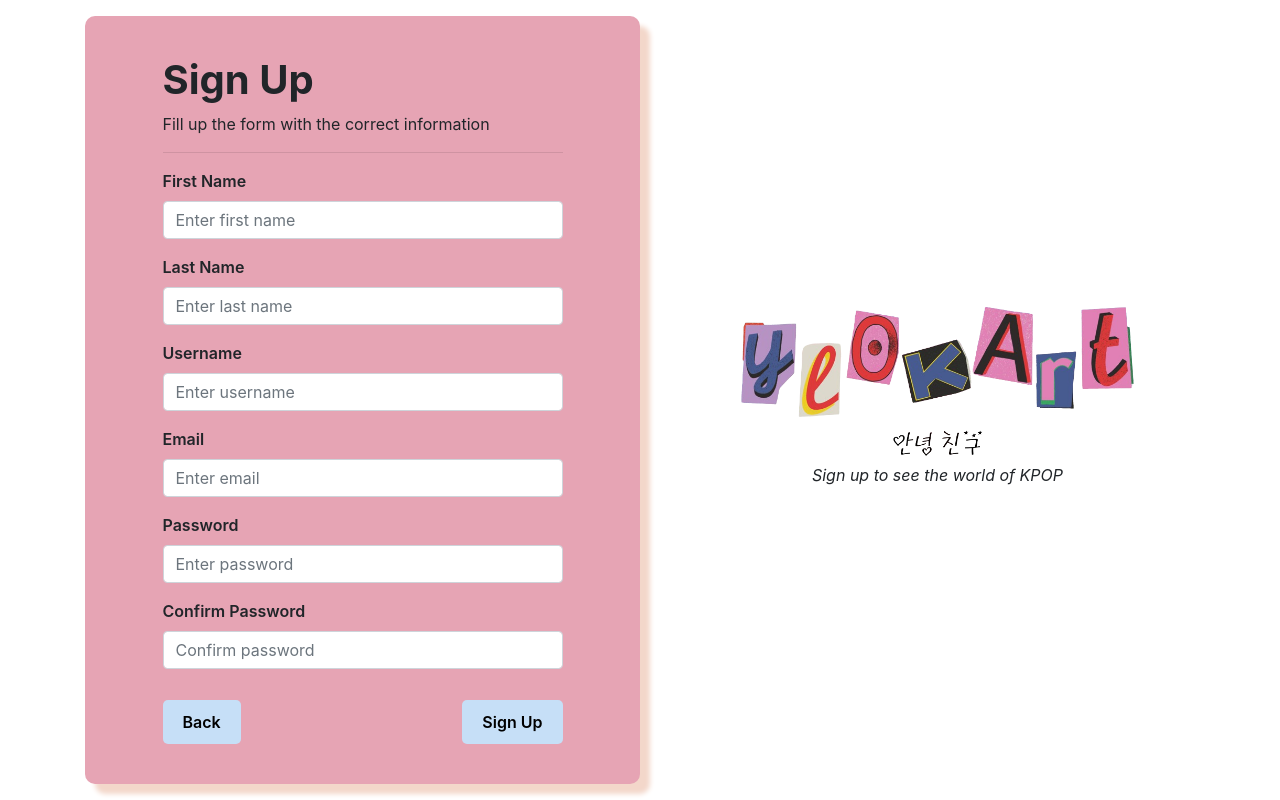
After one commit to JoshuaMiguel21/Yeokart, a PHP site: page /pages/register_page.php in a window 1280 px wide. The commit adds this page. Run offline with PHP 8.4, Linux system fonts and the light colour scheme.

Commit message:
Incomplete register database + Minor changes in CSS

```diff
--- a/css/contact_us.css
+++ b/css/contact_us.css
@@ -2,7 +2,6 @@
     margin: 0;
     padding: 0;
     box-sizing: border-box;
-    font-family: Arial, Helvetica, sans-serif;
 }
 
 body {
--- a/css/customer_item.css
+++ b/css/customer_item.css
@@ -2,7 +2,6 @@
     margin: 0;
     padding: 0;
     box-sizing: border-box;
-    font-family: Arial, Helvetica, sans-serif;
 }
 
 body {
--- a/css/forgotPass.css
+++ b/css/forgotPass.css
@@ -1,7 +1,3 @@
-* {
-    font-family: Arial, Helvetica, sans-serif;
-}
-
 body {
     background-color: #F5EEE6;
     margin: 0;
--- a/css/manage_employees.css
+++ b/css/manage_employees.css
@@ -2,17 +2,16 @@
     margin: 0;
     padding: 0;
     box-sizing: border-box;
-    font-family: Arial, Helvetica, sans-serif;
 }
 
 .button{
-    font-family: Arial, Helvetica, sans-serif;
     transition-duration: 0.4s; width: 50%;
       color: white; /* Set the text color to make it readable */
       padding: 10px; /* Add some padding for better appearance */
       border: none; /* Remove default button border */
       cursor: pointer; /* Add a pointer cursor on hover */
     }
+
 body {
     background-color: #F5EEE6;
     width: 100%;
--- a/css/manage_orders.css
+++ b/css/manage_orders.css
@@ -2,11 +2,11 @@
     margin: 0;
     padding: 0;
     box-sizing: border-box;
-    font-family: Arial, Helvetica, sans-serif;
+
 }
 
 .button{
-    font-family: Arial, Helvetica, sans-serif;
+
     transition-duration: 0.4s; width: 50%;
       color: white; /* Set the text color to make it readable */
       padding: 10px; /* Add some padding for better appearance */
--- a/css/owner_content.css
+++ b/css/owner_content.css
@@ -1,6 +1,6 @@
 * {
     box-sizing: border-box;
-    font-family: Arial, Helvetica, sans-serif;
+
 }
 
 body {
--- a/css/register.css
+++ b/css/register.css
@@ -1,6 +1,3 @@
-* {
-    font-family: Arial, Helvetica, sans-serif;
-}
 
 body {
     background-color: #F5EEE6;
@@ -39,7 +36,6 @@ form {
 }
 
 label {
-    margin-top: 10px;
     font-weight: 600;
     display: block;
 }
--- a/css/style_homepage_customer.css
+++ b/css/style_homepage_customer.css
@@ -3,7 +3,6 @@
     margin: 0;
     padding: 0;
     box-sizing: border-box;
-    font-family: Arial, Helvetica, sans-serif;
 }
 
 body {
--- a/css/style_login.css
+++ b/css/style_login.css
@@ -1,7 +1,3 @@
-* {
-    font-family: Arial, Helvetica, sans-serif;
-}
-
 body {
     background-color: #F5EEE6;
     margin: 0;
--- a/css/style_start.css
+++ b/css/style_start.css
@@ -2,7 +2,6 @@
     margin: 0;
     padding: 0;
     line-height: 1.5;
-    font-family: Arial, Helvetica, sans-serif;
 }
 
 body {
--- a/pages/forgot_email.html
+++ b/pages/forgot_email.html
@@ -17,8 +17,9 @@
                 <form action="#" method="post">
                     <h2 style="margin-bottom: 30px;"><b>Forgot Password</b></h2>
                     <p>To continue, please enter your registered email in order to set a new password.</p>
+                    <hr>
                     <label for="email">Email</label>
-                    <input type="email" id="email" name="email" placeholder="Enter your registered email" required>
+                    <input type="email" class="form-control" id="email" name="email" placeholder="Enter your registered email" required>
 
                     <p><center>Not your account?<a href="#"><strong> Login</strong></a></center></p>
 
--- a/pages/forgot_pass.html
+++ b/pages/forgot_pass.html
@@ -18,10 +18,11 @@
                 <form action="#" method="post">
                     <h2 style="margin-bottom: 30px;"><b>Forgot Password</b></h2>
                     <p>Enter your new password and confirm it.</p>
+                    <hr>
                     <label for="password">Password</label>
-                    <input type="password" id="password" name="password" placeholder="Enter password" required>
+                    <input type="password" class="form-control" id="password" name="password" placeholder="Enter password" required>
                     <label for="confirmPass">Confirm Password</label>
-                    <input type="password" id="confirmPass" name="confirmPass" placeholder="Confirm password" required>
+                    <input type="password" class="form-control" id="confirmPass" name="confirmPass" placeholder="Confirm password" required>
 
                     <p style="margin-top: 20px;"><center>Not your account?<a href="#"><strong> Login</strong></a></center></p>
 
--- a/pages/login_page.html
+++ b/pages/login_page.html
@@ -17,11 +17,12 @@
         <div class="col-sm-12 col-md-6 col-lg-6" id="div1">
             <form action="#" method="post">
                 <h1 style="margin-bottom: 30px;"><b>Login</b></h1>
+                <hr>
                 <p style="font-style: italic;">Don't have an account yet? <a href="#"><strong style="font-style: italic;">Sign-up</strong></a></p>
                 <label for="email">Email</label>
-                <input type="email" id="email" name="email" placeholder="Enter email" required>
+                <input type="email" class="form-control" id="email" name="email" placeholder="Enter email" required>
                 <label for="password">Password</label>
-                <input type="password" id="password" name="password" placeholder="Enter password" required>
+                <input type="password" class="form-control" id="password" name="password" placeholder="Enter password" required>
                 <a href="#" class="forgot-pass"><strong>Forgot Password?</strong></a>
 
                 <div class="button-container">
--- a/pages/manage_employees.html
+++ b/pages/manage_employees.html
@@ -8,7 +8,7 @@
         integrity="sha384-Zenh87qX5JnK2Jl0vWa8Ck2rdkQ2Bzep5IDxbcnCeuOxjzrPF/et3URy9Bv1WTRi" crossorigin="anonymous">
     <link rel="stylesheet" href="https://cdnjs.cloudflare.com/ajax/libs/font-awesome/6.4.0/css/all.min.css">
     <script src='https://kit.fontawesome.com/a076d05399.js' crossorigin='anonymous'></script>
-    <link href="manage_employees.css" rel="stylesheet" />
+    <link href="/css/manage_employees.css" rel="stylesheet" />
     <title>Yeokart</title>
 </head>
 <body>
--- a/pages/manage_orders.html
+++ b/pages/manage_orders.html
@@ -8,7 +8,7 @@
         integrity="sha384-Zenh87qX5JnK2Jl0vWa8Ck2rdkQ2Bzep5IDxbcnCeuOxjzrPF/et3URy9Bv1WTRi" crossorigin="anonymous">
     <link rel="stylesheet" href="https://cdnjs.cloudflare.com/ajax/libs/font-awesome/6.4.0/css/all.min.css">
     <script src='https://kit.fontawesome.com/a076d05399.js' crossorigin='anonymous'></script>
-    <link href="manage_employees.css" rel="stylesheet" />
+    <link href="/css/manage_orders.css" rel="stylesheet" />
     <title>Yeokart</title>
 </head>
 <body>
--- /dev/null
+++ b/pages/register_page.php
@@ -0,0 +1,157 @@
+<!DOCTYPE html>
+<html lang="en">
+
+<head>
+    <meta charset="UTF-8">
+    <meta name="viewport" content="width=device-width, initial-scale=1.0">
+    <link rel="stylesheet" href="../css/register.css">
+    <link rel="stylesheet" href="https://cdn.jsdelivr.net/npm/bootstrap@4.6.2/dist/css/bootstrap.min.css">
+    <script src="https://cdn.jsdelivr.net/npm/jquery@3.7.1/dist/jquery.slim.min.js"></script>
+    <script src="https://cdn.jsdelivr.net/npm/popper.js@1.16.1/dist/umd/popper.min.js"></script>
+    <script src="https://cdn.jsdelivr.net/npm/bootstrap@4.6.2/dist/js/bootstrap.bundle.min.js"></script>
+    <title>Yeokart Register Page</title>
+</head>
+
+<body>
+    <div class="container">
+
+        <div class="col-sm-12 col-md-6 col-lg-6" id="div1">
+            <form action="register_page.php" method="post">
+                <h1><b>Sign Up</b></h1>
+                <p>Fill up the form with the correct information</p>
+                <hr>
+                <div class="form-group">
+                    <label for="firstname">First Name</label>
+                    <input type="text" class="form-control" id="firstname" name="firstname" placeholder="Enter first name" required>
+                </div>
+                <div class="form-group">
+                    <label for="lastname">Last Name</label>
+                    <input type="text" class="form-control" id="lastname" name="lastname" placeholder="Enter last name" required>
+                </div>
+                <div class="form-group">
+                    <label for="username">Username</label>
+                    <input type="text" class="form-control" id="username" name="username" placeholder="Enter username" required>
+                </div>
+                <div class="form-group">
+                    <label for="email">Email</label>
+                    <input type="email" class="form-control" id="email" name="email" placeholder="Enter email" required>
+                </div>
+                <div class="form-group">
+                    <label for="password">Password</label>
+                    <input type="password" class="form-control" id="password" name="password" placeholder="Enter password" required>
+                </div>
+                <div class="form-group">
+                    <label for="confirmPass">Confirm Password</label>
+                    <input type="password" class="form-control" id="confirmPass" name="confirmPass" placeholder="Confirm password" required>
+                </div>
+
+                <div class="form-group">
+                    <?php
+                        if (isset($_POST["submit"])) {
+                            $firstname = $_POST["firstname"];
+                            $lastname = $_POST["lastname"];
+                            $username = $_POST["username"];
+                            $email = $_POST["email"];
+                            $password = $_POST["password"];
+                            $confirmPass = $_POST["confirmPass"];
+
+                            $passwordHash = password_hash($password, PASSWORD_DEFAULT);
+
+                            $errors = array();
+
+                            if (!filter_var($email, FILTER_VALIDATE_EMAIL)) {
+                                array_push($errors, "Email is not valid");
+                            }
+
+                            if (strlen($password) < 8) {
+                                array_push($errors, "Password must be at least 8 characters long");
+                            }
+
+                            if ($password !== $confirmPass) {
+                                array_push($errors, "Password does not match");
+                            }
+
+                            require_once "../database/db_register.php";
+                            $sql = "SELECT * FROM user_accounts WHERE email = '$email'";
+                            $result = mysqli_query($conn, $sql);
+                            $rowCount = mysqli_num_rows($result);
+
+                            if($rowCount>0){
+                                array_push($errors, "Email already exists!");
+                            }
+
+                            if (count($errors) > 0) {
+                                foreach ($errors as $error) {
+                                    echo "<div class='alert alert-warning'>$error</div>";
+                                }
+                            } else {
+                                require_once "../database/db_register.php";
+                                $sql = "INSERT INTO user_accounts (firstname, lastname, username, email, password) VALUES ( ?, ?, ?, ?, ? )";
+                                $stmt = mysqli_stmt_init($conn);
+                                $prepareStmt = mysqli_stmt_prepare($stmt, $sql);
+                                if ($prepareStmt){
+                                    mysqli_stmt_bind_param($stmt, "sssss", $firstname, $lastname, $username, $email, $passwordHash);
+                                    mysqli_stmt_execute($stmt);
+                                    echo "<div class ='alert alert-success'> You are registered successfully.</div>";
+                                }else{
+                                    die("Something went wrong");
+                                }
+                            }
+                        }
+                    ?>
+                </div>
+
+                <div class="button-container">
+                    <a href="/pages/start_page.html"><button type="button" class="custom-button">Back</button></a>
+                    <button type="submit" class="custom-button" id="register" name="submit" id="signUp">Sign Up</button>
+                </div>
+            </form>
+        </div>
+        <div class="col-sm-12 col-md-6 col-lg-6" id="div2">
+            <img src="../res/logo.png" alt="Yeokart Logo">
+            <p style="font-style: italic;">Sign up to see the world of KPOP</p>
+        </div>
+    </div>
+    <script src="https://ajax.googleapis.com/ajax/libs/jquery/3.7.1/jquery.min.js"></script>
+    <!--<script src="https://cdn.jsdelivr.net/npm/sweetalert2@11"></script>
+    <script type="text/javascript">
+        $(function(){
+            $('#register').click(function(e){
+                var valid = this.form.checkValidity();
+                if(valid){
+
+                    var firstname = $('#firstname').val();
+                    var lastname = $('#lastname').val();
+                    var username = $('#username').val();
+                    var email = $('#email').val();
+                    var password = $('#password').val();
+                    var confirmPass = $('#confirmPass').val();
+
+                    e.preventDefault();
+
+                    $.ajax({
+                        type: 'POST',
+                        data: {firstname: firstname, lastname: lastname, username: username, email: email, password: password, confirmPass: confirmPass},
+
+                        success: function(data){
+                            Swal.fire({
+                            title: "Success!",
+                            text: "Congratulation, your account has been successfully created",
+                            icon: "success"
+                            });
+                        },
+
+                        error: function(data){
+                            Swal.fire({
+                            title: "Error!",
+                            text: "Unsuccessful registration",
+                            icon: "error"
+                            });
+                        }
+                    });
+                }
+            });
+        });
+    </script> --->
+</body>
+</html>
--- a/pages/start_page.html
+++ b/pages/start_page.html
@@ -12,7 +12,7 @@
     <div class="logo-container">
         <img src="/res/logo.png" alt="Yeokart Logo" class="logo">
         <div class="button-container">
-            <a href="/pages/register_page.html"><button class="button">Sign Up</button></a>
+            <a href="/pages/register_page.php"><button class="button">Sign Up</button></a>
             <a href="/pages/login_page.html"><button class="button">Login</button></a>
         </div>
     </div>
```
Also changed, not shown: database/db_register.php (added, +11 -0 lines), pages/register_page.html (deleted, +0 -46 lines).
